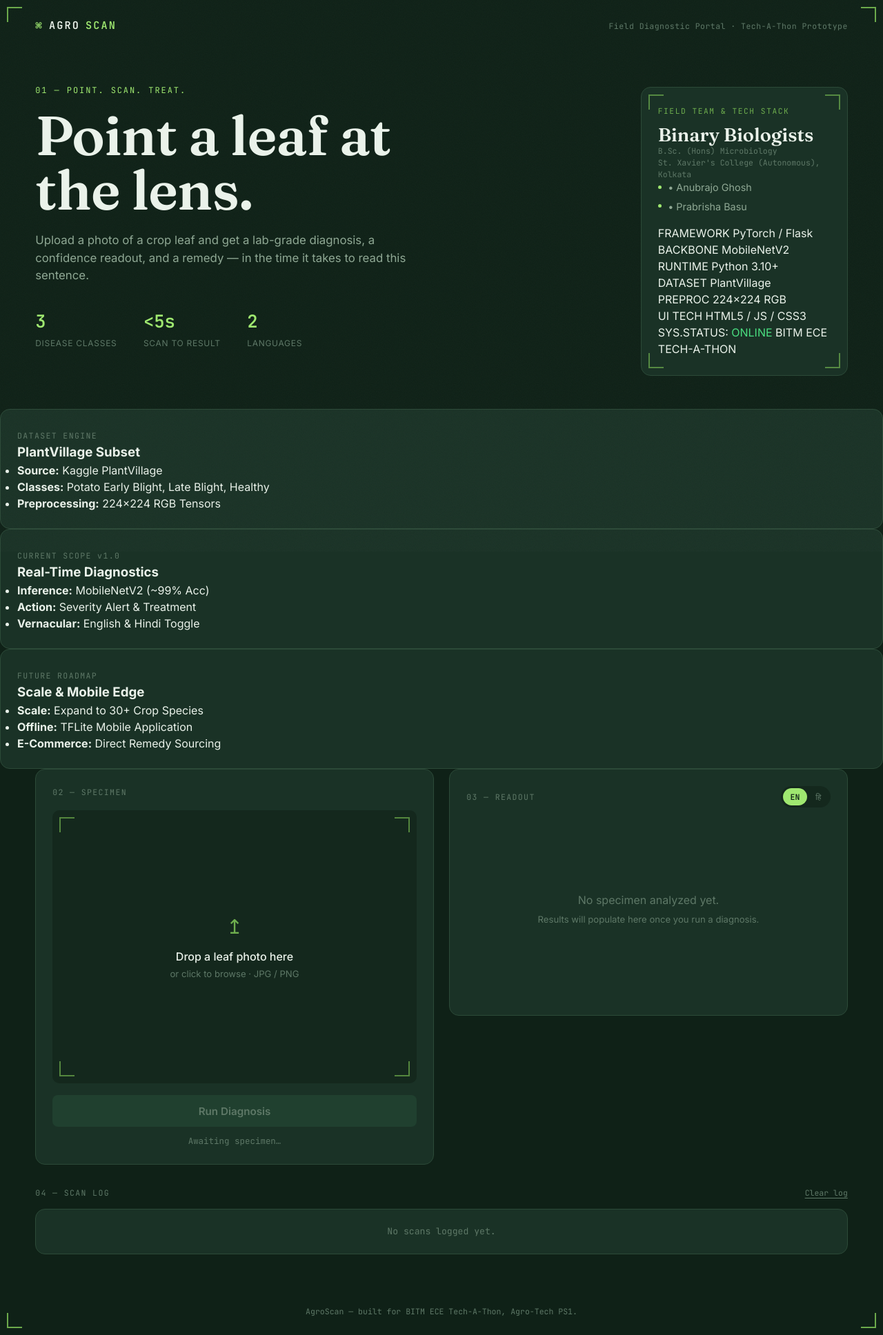
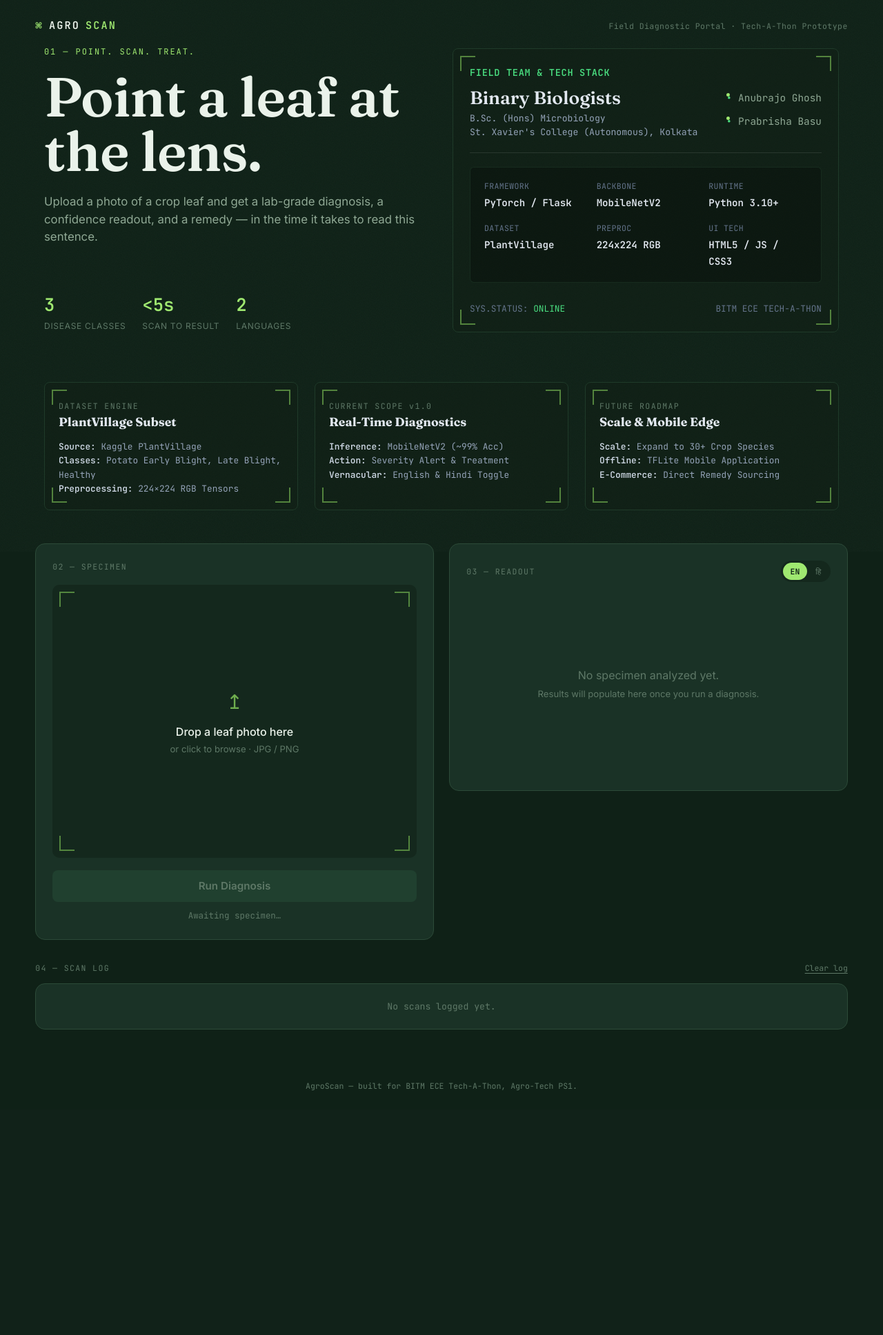
Before and after one commit to Anubrajo-Ghosh/Render-BITM-ECE-Tech-A-Thon-5.0, a Flask app: page / in a window 1280 px wide. Shown: the whole page at 69% size. After the commit the page ends 1581 px from the top, so only its background shows below. Run offline with Flask 3, Linux system fonts and the light colour scheme; data that the repository does not hold is empty.

Commit message:
Update style.css

```diff
--- a/static/css/style.css
+++ b/static/css/style.css
@@ -596,3 +596,232 @@ body {
   position: relative;
   z-index: 1;
 }
+
+/* ============ BASE & CONTAINERS ============ */
+html, body {
+  overflow-x: hidden;
+  max-width: 100vw;
+}
+
+.hero-container {
+  max-width: 1200px;
+  margin: 0 auto;
+  padding: 0 1.5rem;
+}
+
+.hero-grid {
+  display: grid;
+  grid-template-columns: 1fr 1fr;
+  gap: 2rem;
+  align-items: stretch;
+  width: 100%;
+}
+
+.hero-content {
+  display: flex;
+  flex-direction: column;
+  justify-content: space-between;
+}
+
+.hero-stats {
+  margin-top: 1.5rem;
+  display: flex;
+  gap: 1.5rem;
+}
+
+/* ============ TEAM CARD ============ */
+.team-card {
+  width: 100%;
+  box-sizing: border-box;
+  background: rgba(18, 30, 22, 0.4);
+  border: 1px solid var(--border-color, #1f3a29);
+  border-radius: 8px;
+  padding: 1.5rem;
+  position: relative;
+  display: flex;
+  flex-direction: column;
+  justify-content: space-between;
+}
+
+.team-label {
+  font-size: 0.85rem;
+  color: var(--accent-color, #4ade80);
+  margin-bottom: 0.75rem;
+  letter-spacing: 0.05em;
+  font-weight: 600;
+}
+
+.team-header-row {
+  display: flex;
+  justify-content: space-between;
+  align-items: flex-start;
+  gap: 1rem;
+  border-bottom: 1px solid rgba(255, 255, 255, 0.1);
+  padding-bottom: 1.25rem;
+  margin-bottom: 1.25rem;
+}
+
+.team-name {
+  font-family: 'Fraunces', serif;
+  color: #e2e8f0;
+  font-size: 1.65rem;
+  margin: 0 0 0.4rem 0;
+}
+
+.team-meta {
+  font-family: 'JetBrains Mono', monospace;
+  font-size: 0.82rem;
+  color: #94a3b8;
+  line-height: 1.5;
+  margin: 0;
+}
+
+.team-members {
+  list-style: none;
+  padding: 0;
+  margin: 0;
+  font-family: 'JetBrains Mono', monospace;
+  font-size: 0.88rem;
+  color: #cbd5e1;
+  line-height: 2;
+  white-space: nowrap;
+}
+
+.team-members li {
+  position: relative;
+  padding-left: 1.1rem;
+}
+
+.team-members li span {
+  color: #4ade80;
+  position: absolute;
+  left: 0;
+}
+
+/* ============ TECH GRID ============ */
+.tech-grid {
+  display: grid;
+  grid-template-columns: repeat(3, 1fr);
+  gap: 1rem 1.25rem;
+  font-family: 'JetBrains Mono', monospace;
+  background: rgba(0, 0, 0, 0.25);
+  padding: 1.1rem 1.25rem;
+  border-radius: 6px;
+  border: 1px solid rgba(31, 58, 41, 0.6);
+  margin-bottom: 1.25rem;
+}
+
+.tech-label {
+  color: #64748b;
+  display: block;
+  font-size: 0.72rem;
+  margin-bottom: 0.25rem;
+  letter-spacing: 0.03em;
+}
+
+.tech-val {
+  color: #e2e8f0;
+  font-weight: 600;
+  font-size: 0.88rem;
+}
+
+.card-footer {
+  font-family: 'JetBrains Mono', monospace;
+  font-size: 0.8rem;
+  color: #64748b;
+  display: flex;
+  justify-content: space-between;
+  align-items: center;
+  margin-top: 0.5rem;
+  flex-wrap: wrap;
+  gap: 0.5rem;
+}
+
+/* ============ OVERVIEW SECTION ============ */
+.overview-grid {
+  display: grid;
+  grid-template-columns: repeat(3, 1fr);
+  gap: 1.5rem;
+  max-width: 1200px;
+  margin: 4.5rem auto 3rem auto;
+  padding: 0 1.5rem;
+}
+
+.panel-card {
+  position: relative;
+  background: rgba(18, 30, 22, 0.4);
+  border: 1px solid var(--border-color, #1f3a29);
+  border-radius: 8px;
+  padding: 1.25rem;
+}
+
+.panel-title {
+  font-family: 'Fraunces', serif;
+  color: #e2e8f0;
+  font-size: 1.1rem;
+  margin-bottom: 0.75rem;
+}
+
+.panel-list {
+  list-style: none;
+  padding: 0;
+  margin: 0;
+  font-family: 'JetBrains Mono', monospace;
+  font-size: 0.8rem;
+  color: #94a3b8;
+  line-height: 1.6;
+}
+
+.panel-list strong {
+  color: #cbd5e1;
+}
+
+/* ============ MOBILE RESPONSIVE BREAKPOINTS ============ */
+@media (max-width: 900px) {
+  .hero-grid,
+  .overview-grid {
+    grid-template-columns: 1fr;
+    gap: 1.5rem;
+  }
+
+  .overview-grid {
+    margin-top: 2.5rem;
+  }
+
+  .tech-grid {
+    grid-template-columns: repeat(2, 1fr);
+  }
+}
+
+@media (max-width: 600px) {
+  .hero-container,
+  .overview-grid {
+    padding: 0 1rem;
+  }
+
+  .team-card {
+    padding: 1.2rem;
+  }
+
+  .team-header-row {
+    flex-direction: column;
+    align-items: flex-start;
+    gap: 1rem;
+  }
+
+  .team-members {
+    white-space: normal;
+  }
+
+  .tech-grid {
+    grid-template-columns: 1fr;
+    gap: 0.8rem;
+    padding: 1rem;
+  }
+
+  .card-footer {
+    flex-direction: column;
+    align-items: flex-start;
+    gap: 0.25rem;
+  }
+}
```
